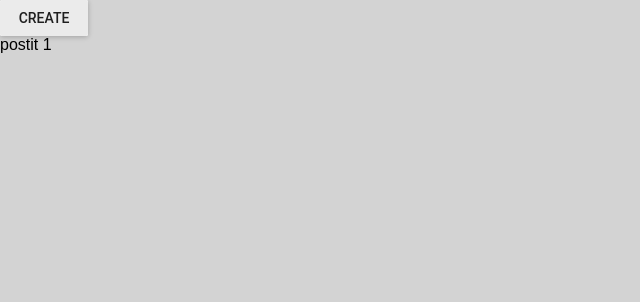
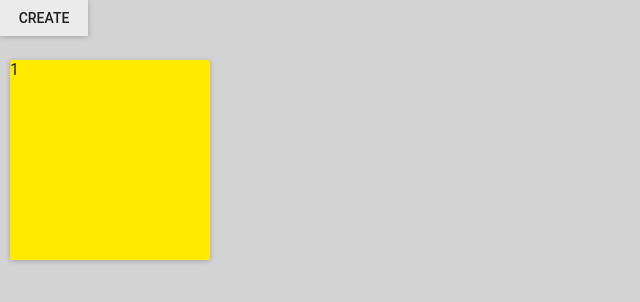
Before and after one commit to vanik08/react-postits, a React (Create React App) app: page / in a window 1280 px wide. Both pictures are taken after a click on the button "CREATE". Shown: the top 302 px of the page, without its empty margins (0-640 px from the left). Built offline with nearby package versions, Linux system fonts and the light colour scheme.

Commit message:
Postit styles with position

```diff
--- a/package.json
+++ b/package.json
@@ -7,6 +7,7 @@
     "material-ui": "^0.20.0",
     "prop-types": "^15.6.1",
     "react": "^16.2.0",
+    "react-dnd": "^2.5.4",
     "react-dom": "^16.2.0",
     "react-redux": "^5.0.7",
     "react-scripts": "1.1.1",
--- /dev/null
+++ b/src/components/Postit.css
@@ -0,0 +1,10 @@
+.Postit {
+  width: 200px;
+  height: 200px;
+  background-color: #ffea00 !important;
+  margin: 10px;
+}
+
+.Postit:hover {
+  cursor: move;
+}
--- a/src/components/Postit.js
+++ b/src/components/Postit.js
@@ -1,13 +1,29 @@
 import React, { Component } from 'react';
 import PropTypes from 'prop-types';
+import Paper from 'material-ui/Paper';
+
+import './Postit.css';
 
 class Postit extends Component {
   static propTypes = {
     id: PropTypes.string.isRequired,
+    x: PropTypes.number.isRequired,
+    y: PropTypes.number.isRequired,
   };
 
   render() {
-    return <div className="Postit">postit {this.props.id}</div>;
+    return (
+      <Paper
+        className="Postit"
+        style={{
+          position: 'absolute',
+          top: 50,
+          left: 0,
+        }}
+      >
+        {this.props.id}
+      </Paper>
+    );
   }
 }
 
```
Also changed, not shown: 1 other file (tests, documents, lock files or other folders).
